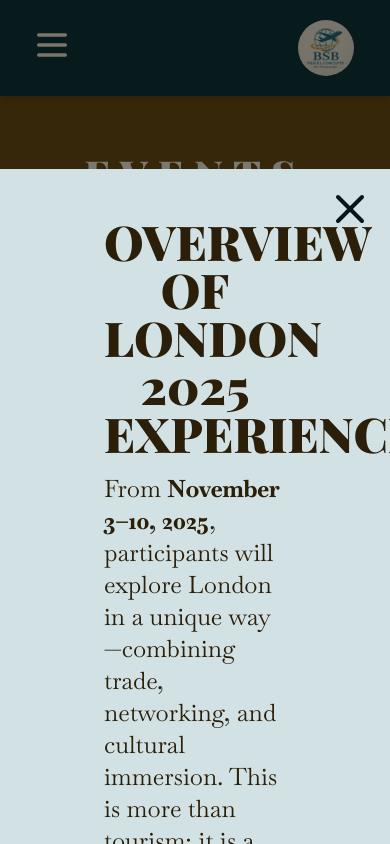
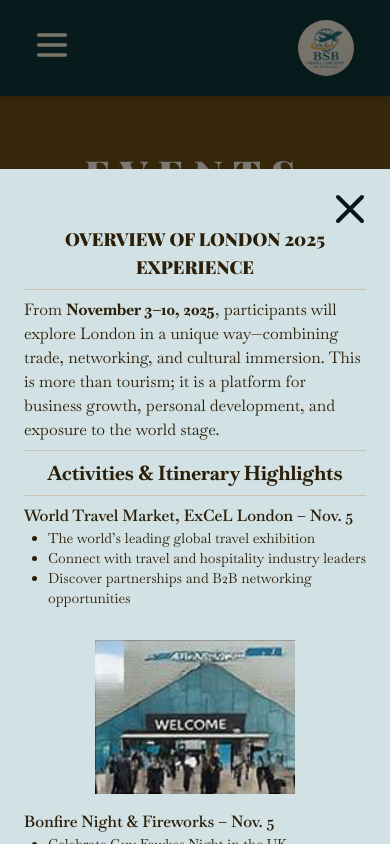
Before and after one commit to onlinedynamics25/bsbtravels, a Next.js app: page / in a window 390 px wide. Both pictures are taken after a click on the button "Learn More". Shown: the part 1602-2446 px from the top of the page. Built offline with nearby package versions, Linux system fonts and the light colour scheme.

Commit message:
made the more on london responsive

```diff
--- a/src/components/MoreLondon25.tsx
+++ b/src/components/MoreLondon25.tsx
@@ -2,15 +2,78 @@
 import React, { useState } from "react";
 import Modal from "@/components/Modal";
 import RegisterLon25 from "@/components/RegisterLon25";
+import Image from "next/image";
+
+const activities = [
+  {
+    title: "World Travel Market, ExCeL London – Nov. 5",
+    image: "/bsb-london25/world.png",
+    items: [
+      "The world’s leading global travel exhibition",
+      "Connect with travel and hospitality industry leaders",
+      "Discover partnerships and B2B networking opportunities",
+    ],
+  },
+  {
+    title: "Bonfire Night & Fireworks – Nov. 5",
+    image: "/bsb-london25/bonfire.png",
+    items: [
+      "Celebrate Guy Fawkes Night in the UK",
+      "Enjoy a dazzling evening of bonfires, fireworks, and entertainment",
+    ],
+  },
+  {
+    title: "Lord Mayor’s Show – Nov. 8",
+    image: "/bsb-london25/lord-mayor.png",
+    items: [
+      "Historic parade with floats, marching bands, and royal pageantry",
+      "An 800-year-old London tradition",
+    ],
+  },
+  {
+    title: "Remembrance Day Ceremony – Nov. 9",
+    image: "/bsb-london25/remembrance.png",
+    items: [
+      "National tribute to the armed forces",
+      "Wreath-laying ceremony with military bands and dignitaries",
+    ],
+  },
+];
+
+const benefits = [
+  "Exposure to the global travel industry at World Travel Market",
+  "First-hand experience of British heritage and culture",
+  "Networking with entrepreneurs and executives under the B3B platform",
+  "Cultural immersion through iconic UK events",
+  "Guided city tours with opportunities for shopping and exploration",
+];
+
+const inclusions = [
+  "Return airfare from Abuja to London (7 nights stay)",
+  "Airport transfers in London",
+  "Access to World Travel Market",
+  "Tickets for Bonfire Night & Lord Mayor’s Show",
+  "Guided attendance at Remembrance Day Ceremony",
+  "Comprehensive travel insurance",
+];
+
+const attendees = [
+  "Business executives & entrepreneurs",
+  "Professionals seeking international exposure",
+  "Investors exploring global opportunities",
+  "Young leaders & innovators",
+  "Anyone seeking a rich blend of business and cultural exploration",
+];
 
 const MoreLondon25 = () => {
   const [showRegisterModal, setShowRegisterModal] = useState(false);
   return (
-    <section id="moreLon25" className="py-6 px-20 text-xl">
-      <h1 className="text-5xl font-playfair uppercase font-black mb-4 text-center">
+    <section id="moreLon25" className="pt-8 lg:py-6 lg:px-20 ">
+      <h1 className="font-playfair uppercase font-black text-center text-lg mb-2 lg:text-5xl lg:mb-4">
         Overview of London 2025 Experience
       </h1>
-      <p className="mb-6 text-2xl">
+      <hr className=" border-[#C9C3B6] my-2 lg:my-6 " />
+      <p className="lg:mb-6 lg:text-2xl">
         From <span className="font-bold">November 3–10, 2025</span>,
         participants will explore London in a unique way—combining trade,
         networking, and cultural immersion. This is more than tourism; it is a
@@ -18,114 +81,93 @@ const MoreLondon25 = () => {
         world stage.
       </p>
 
-      <hr className="my-6 border-[#C9C3B6]" />
+      <hr className=" border-[#C9C3B6] my-2 lg:my-6 " />
 
-      <h2 className="text-2xl font-bold mb-2">
-        Activities &amp; Itinerary Highlights
+      {/* Activities */}
+      <h2 className="font-bold text-xl text-center lg:text-2xl lg:mb-2">
+        Activities & Itinerary Highlights
       </h2>
-      <ol className="list-decimal mb-6 space-y-4 grid grid-cols-2 gap-8">
-        <li className="flex flex-row items-center gap-8">
-          <img src="/bsb-london25/world.png" alt="world" />
-          <div>
-            <span className="font-semibold">
-              World Travel Market, ExCeL London – Nov. 5
-            </span>
-            <ul className="list-disc ml-6 text-base">
-              <li>The world’s leading global travel exhibition</li>
-              <li>Connect with travel and hospitality industry leaders</li>
-              <li>Discover partnerships and B2B networking opportunities</li>
-            </ul>
-          </div>
-        </li>
-        <li className="flex flex-row items-center gap-8">
-          <img src="/bsb-london25/bonfire.png" alt="bonfire" />
-          <div>
-            <span className="font-semibold">
-              Bonfire Night &amp; Fireworks – Nov. 5
-            </span>
-            <ul className="list-disc ml-6 text-base">
-              <li>Celebrate Guy Fawkes Night in the UK</li>
-              <li>
-                Enjoy a dazzling evening of bonfires, fireworks, and
-                entertainment
-              </li>
-            </ul>
-          </div>
-        </li>
-        <li className="flex flex-row items-center gap-8">
-          <img src="/bsb-london25/lord-mayor.png" alt="lord-mayor" />
-          <div>
-            <span className="font-semibold">Lord Mayor’s Show – Nov. 8</span>
-            <ul className="list-disc ml-6 text-base">
-              <li>
-                Historic parade with floats, marching bands, and royal pageantry
-              </li>
-              <li>An 800-year-old London tradition</li>
-            </ul>
-          </div>
-        </li>
-        <li className="flex flex-row items-center gap-8">
-          <img src="/bsb-london25/remembrance.png" alt="remembrance" />
-          <div>
-            <span className="font-semibold">
-              Remembrance Day Ceremony – Nov. 9
-            </span>
-            <ul className="list-disc ml-6 text-base">
-              <li>National tribute to the armed forces</li>
-              <li>
-                Wreath-laying ceremony with military bands and dignitaries
-              </li>
-            </ul>
-          </div>
-        </li>
+      <hr className=" border-[#C9C3B6] my-2 lg:my-6 " />
+      <ol className="list-decimal mb-6 space-y-4 lg:grid lg:grid-cols-2 lg:gap-8">
+        {activities.map((activity, index) => (
+          <li
+            key={index}
+            className={`flex flex-col-reverse md:justify-between lg:flex-row-reverse items-center gap-8 ${
+              index % 2 === 0 ? " md:flex-row-reverse " : " md:flex-row "
+            } `}
+          >
+            <Image
+              src={activity.image}
+              alt={activity.title}
+              width={200}
+              height={150}
+            />
+            <div
+              className={`${
+                index % 2 === 0 ? " " : "md:text-right lg:text-left"
+              }`}
+            >
+              <span className="font-semibold text-base pb-4 lg:text-xl ">
+                {activity.title}
+              </span>
+              <ul
+                dir="ltr"
+                className={`list-disc ml-6 text-sm ${
+                  index % 2 === 0
+                    ? " ml-6  "
+                    : " mr-6 space-y-2 md:[direction:rtl]"
+                }`}
+              >
+                {activity.items.map((item, i) => (
+                  <li key={i}>{item}</li>
+                ))}
+              </ul>
+            </div>
+          </li>
+        ))}
       </ol>
 
       <hr className="my-6 border-[#C9C3B6]" />
 
+      {/* Benefits */}
       <h2 className="text-2xl font-bold mb-2">Benefits for Participants</h2>
-      <ul className="list-disc ml-6 mb-6 space-y-2 grid grid-cols-2 gap-2">
-        <li>Exposure to the global travel industry at World Travel Market</li>
-        <li>First-hand experience of British heritage and culture</li>
-        <li>
-          Networking with entrepreneurs and executives under the B3B platform
-        </li>
-        <li>Cultural immersion through iconic UK events</li>
-        <li>
-          Guided city tours with opportunities for shopping and exploration
-        </li>
+      <hr className=" border-[#C9C3B6] my-2 lg:my-6 " />
+      <ul className="list-disc ml-6 mb-6 space-y-2 flex flex-col lg:grid lg:grid-cols-2 gap-2">
+        {benefits.map((benefit, i) => (
+          <li key={i}>{benefit}</li>
+        ))}
       </ul>
 
       <hr className="my-6 border-[#C9C3B6]" />
 
+      {/* Package Inclusions */}
       <h2 className="text-2xl font-bold mb-2">Package Inclusions</h2>
-      <ul className="list-disc ml-6 mb-6 space-y-2 grid grid-cols-2 gap-2">
-        <li>Return airfare from Abuja to London (7 nights stay)</li>
-        <li>Airport transfers in London</li>
-        <li>Access to World Travel Market</li>
-        <li>Tickets for Bonfire Night &amp; Lord Mayor’s Show</li>
-        <li>Guided attendance at Remembrance Day Ceremony</li>
-        <li>Comprehensive travel insurance</li>
+      <hr className=" border-[#C9C3B6] my-2 lg:my-6 " />
+      <ul className="list-disc ml-6 mb-6 space-y-2 flex flex-col lg:grid lg:grid-cols-2 gap-2">
+        {inclusions.map((inc, i) => (
+          <li key={i}>{inc}</li>
+        ))}
       </ul>
 
       <hr className="my-6 border-[#C9C3B6]" />
 
+      {/* Attendees */}
       <h2 className="text-2xl font-bold mb-2">Who Should Attend?</h2>
-      <ul className="list-disc ml-6 mb-8 space-y-2 grid grid-cols-2 gap-2">
-        <li>Business executives &amp; entrepreneurs</li>
-        <li>Professionals seeking international exposure</li>
-        <li>Investors exploring global opportunities</li>
-        <li>Young leaders &amp; innovators</li>
-        <li>
-          Anyone seeking a rich blend of business and cultural exploration
-        </li>
+      <hr className=" border-[#C9C3B6] my-2 lg:my-6 " />
+      <ul className="list-disc ml-6 mb-8 space-y-2 flex flex-col lg:grid lg:grid-cols-2 gap-2">
+        {attendees.map((person, i) => (
+          <li key={i}>{person}</li>
+        ))}
       </ul>
 
+      {/* Register Button */}
       <button
         onClick={() => setShowRegisterModal(true)}
         className="font-baskervvilleSC bg-[#061517] text-[#F7EBD5] px-8 py-3 rounded text-xl hover:bg-[#91671D] hover:text-[#F7EBD5] transition-all duration-300 ease-in-out"
       >
         Register Now
       </button>
+
       <Modal
         open={showRegisterModal}
         onClose={() => setShowRegisterModal(false)}
```
